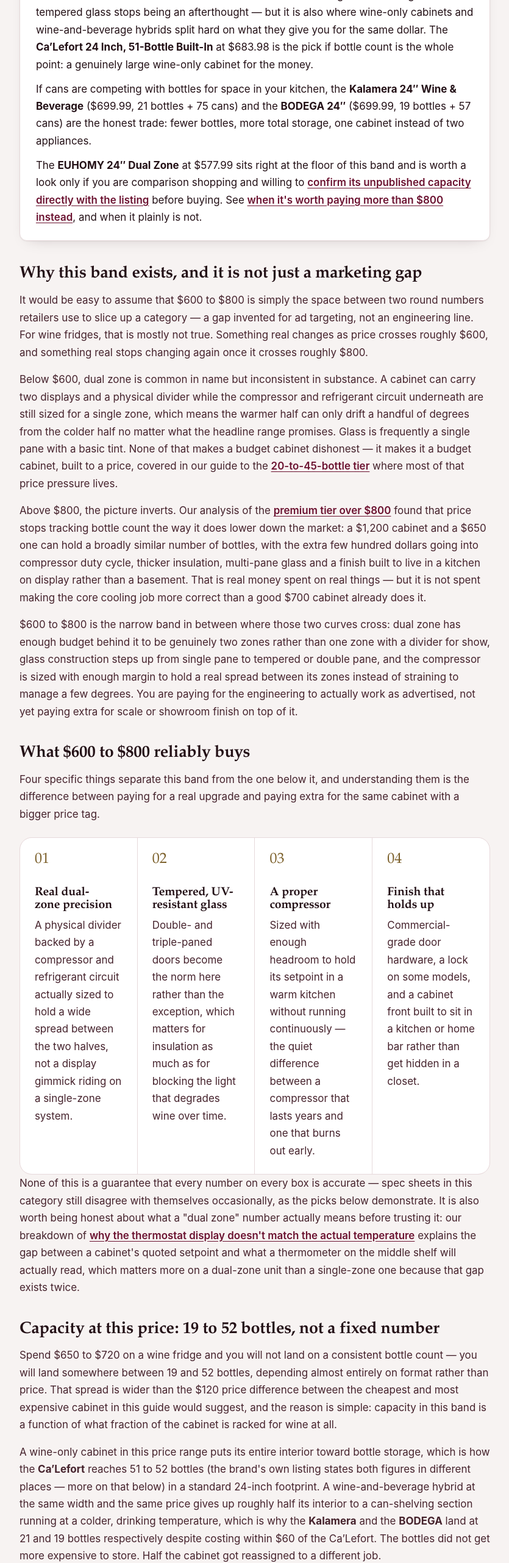
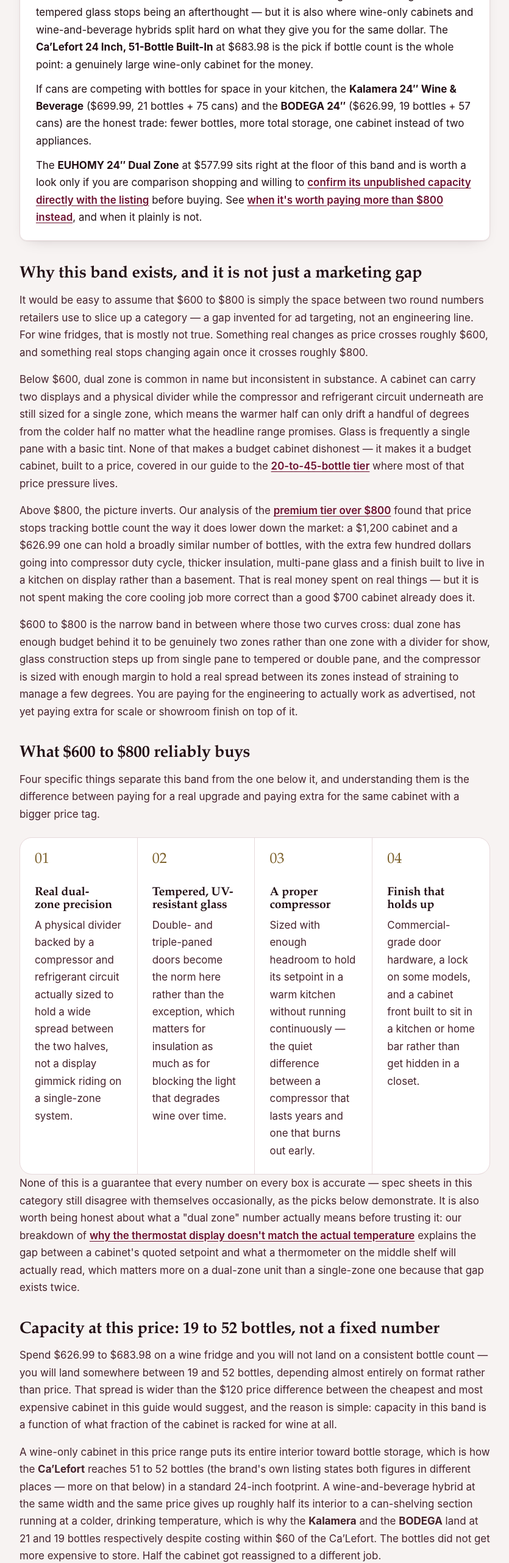
Before and after one commit to ilanetall-boop/best-wine-fridges, a plain HTML site: page best-wine-fridges-600-to-800.html in a window 1280 px wide. Shown: the part 980-3543 px from the top of the page at 61% size, without its empty margins (222-1057 px from the left). Drawn offline with Linux system fonts and the light colour scheme.

Commit message:
fix(best-wine-fridges): price statements made true again on best-wine-fridges-600-to-800.html
4 correction(s), checked against the product DB (2026-11-27) by a separate read-only pass.
Generated by scripts/premium-claims-repair.js

Co-Authored-By: Claude Opus 5.5 <noreply@anthropic.com>

```diff
--- a/best-wine-fridges-600-to-800.html
+++ b/best-wine-fridges-600-to-800.html
@@ -295,7 +295,7 @@ gtag('js', new Date());gtag('config', 'G-8S2SJ0J6EQ');</script>
   <div class="tldr">
     <span class="eyebrow">The short version</span>
     <p>$600 to $800 is the band where a dual-zone claim starts being worth trusting and tempered glass stops being an afterthought &mdash; but it is also where wine-only cabinets and wine-and-beverage hybrids split hard on what they give you for the same dollar. The <strong>Ca&rsquo;Lefort 24 Inch, 51-Bottle Built-In</strong> at $683.98 is the pick if bottle count is the whole point: a genuinely large wine-only cabinet for the money.</p>
-    <p>If cans are competing with bottles for space in your kitchen, the <strong>Kalamera 24&Prime; Wine &amp; Beverage</strong> ($699.99, 21 bottles + 75 cans) and the <strong>BODEGA 24&Prime;</strong> ($699.99, 19 bottles + 57 cans) are the honest trade: fewer bottles, more total storage, one cabinet instead of two appliances.</p>
+    <p>If cans are competing with bottles for space in your kitchen, the <strong>Kalamera 24&Prime; Wine &amp; Beverage</strong> ($699.99, 21 bottles + 75 cans) and the <strong>BODEGA 24&Prime;</strong> ($626.99, 19 bottles + 57 cans) are the honest trade: fewer bottles, more total storage, one cabinet instead of two appliances.</p>
     <p>The <strong>EUHOMY 24&Prime; Dual Zone</strong> at $577.99 sits right at the floor of this band and is worth a look only if you are comparison shopping and willing to <a href="#picks">confirm its unpublished capacity directly with the listing</a> before buying. See <a href="#stretch">when it's worth paying more than $800 instead</a>, and when it plainly is not.</p>
   </div>
 
@@ -305,7 +305,7 @@ gtag('js', new Date());gtag('config', 'G-8S2SJ0J6EQ');</script>
 
   <p>Below $600, dual zone is common in name but inconsistent in substance. A cabinet can carry two displays and a physical divider while the compressor and refrigerant circuit underneath are still sized for a single zone, which means the warmer half can only drift a handful of degrees from the colder half no matter what the headline range promises. Glass is frequently a single pane with a basic tint. None of that makes a budget cabinet dishonest &mdash; it makes it a budget cabinet, built to a price, covered in our guide to the <a href="/best-wine-fridges-20-to-45-bottles">20-to-45-bottle tier</a> where most of that price pressure lives.</p>
 
-  <p>Above $800, the picture inverts. Our analysis of the <a href="/best-premium-wine-fridges-over-800">premium tier over $800</a> found that price stops tracking bottle count the way it does lower down the market: a $1,200 cabinet and a $650 one can hold a broadly similar number of bottles, with the extra few hundred dollars going into compressor duty cycle, thicker insulation, multi-pane glass and a finish built to live in a kitchen on display rather than a basement. That is real money spent on real things &mdash; but it is not spent making the core cooling job more correct than a good $700 cabinet already does it.</p>
+  <p>Above $800, the picture inverts. Our analysis of the <a href="/best-premium-wine-fridges-over-800">premium tier over $800</a> found that price stops tracking bottle count the way it does lower down the market: a $1,200 cabinet and a $626.99 one can hold a broadly similar number of bottles, with the extra few hundred dollars going into compressor duty cycle, thicker insulation, multi-pane glass and a finish built to live in a kitchen on display rather than a basement. That is real money spent on real things &mdash; but it is not spent making the core cooling job more correct than a good $700 cabinet already does it.</p>
 
   <p>$600 to $800 is the narrow band in between where those two curves cross: dual zone has enough budget behind it to be genuinely two zones rather than one zone with a divider for show, glass construction steps up from single pane to tempered or double pane, and the compressor is sized with enough margin to hold a real spread between its zones instead of straining to manage a few degrees. You are paying for the engineering to actually work as advertised, not yet paying extra for scale or showroom finish on top of it.</p>
 
@@ -324,7 +324,7 @@ gtag('js', new Date());gtag('config', 'G-8S2SJ0J6EQ');</script>
 
   <h2 id="capacity">Capacity at this price: 19 to 52 bottles, not a fixed number</h2>
 
-  <p>Spend $650 to $720 on a wine fridge and you will not land on a consistent bottle count &mdash; you will land somewhere between 19 and 52 bottles, depending almost entirely on format rather than price. That spread is wider than the $120 price difference between the cheapest and most expensive cabinet in this guide would suggest, and the reason is simple: capacity in this band is a function of what fraction of the cabinet is racked for wine at all.</p>
+  <p>Spend $626.99 to $683.98 on a wine fridge and you will not land on a consistent bottle count &mdash; you will land somewhere between 19 and 52 bottles, depending almost entirely on format rather than price. That spread is wider than the $120 price difference between the cheapest and most expensive cabinet in this guide would suggest, and the reason is simple: capacity in this band is a function of what fraction of the cabinet is racked for wine at all.</p>
 
   <p>A wine-only cabinet in this price range puts its entire interior toward bottle storage, which is how the <strong>Ca&rsquo;Lefort</strong> reaches 51 to 52 bottles (the brand's own listing states both figures in different places &mdash; more on that below) in a standard 24-inch footprint. A wine-and-beverage hybrid at the same width and the same price gives up roughly half its interior to a can-shelving section running at a colder, drinking temperature, which is why the <strong>Kalamera</strong> and the <strong>BODEGA</strong> land at 21 and 19 bottles respectively despite costing within $60 of the Ca&rsquo;Lefort. The bottles did not get more expensive to store. Half the cabinet got reassigned to a different job.</p>
 
@@ -391,7 +391,7 @@ gtag('js', new Date());gtag('config', 'G-8S2SJ0J6EQ');</script>
       <h3 class="serif">BODEGA 24 Inch Wine and Beverage Refrigerator, Commercial Black Bar Cooler</h3>
       <p class="who">The lowest price in this band with the most deliberate finish</p>
       <div class="rl2"><b>19 bottles + 57 cans</b><span>&middot;</span><b>Dual zone</b><span>&middot;</span><span>Built-in or freestanding</span><span>&middot;</span><span>24 inch</span></div>
-      <p class="body">The cheapest of the three hybrids here, and the one styled most explicitly for a home bar rather than a kitchen: two full glass doors on a commercial black finish, built for either a built-in cabinet run or a freestanding spot. Nineteen bottles and 57 cans is a close relative of the Kalamera's split, just at a slightly smaller scale and a lower price &mdash; the two are worth comparing directly if the deciding factor is footprint or finish rather than exact capacity. It is one of the few cabinets in this guide that states its installation flexibility outright, which is worth something on its own.</p>
+      <p class="body">The cheaper of the two hybrids with a stated capacity here, and the one styled most explicitly for a home bar rather than a kitchen: two full glass doors on a commercial black finish, built for either a built-in cabinet run or a freestanding spot. Nineteen bottles and 57 cans is a close relative of the Kalamera's split, just at a slightly smaller scale and a lower price &mdash; the two are worth comparing directly if the deciding factor is footprint or finish rather than exact capacity. It is one of the few cabinets in this guide that states its installation flexibility outright, which is worth something on its own.</p>
       <p class="quote">Buy this one for the look under bar lighting and the stated installation flexibility, not for extra capacity over the Kalamera.</p>
     </div>
     <div class="aside">
```
